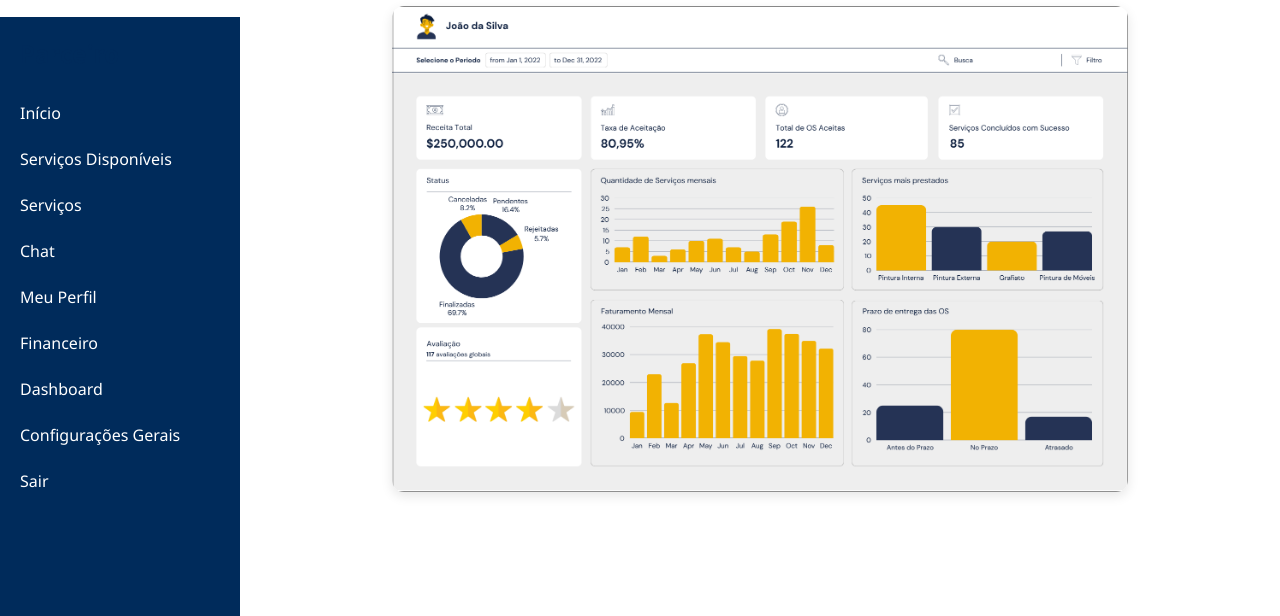
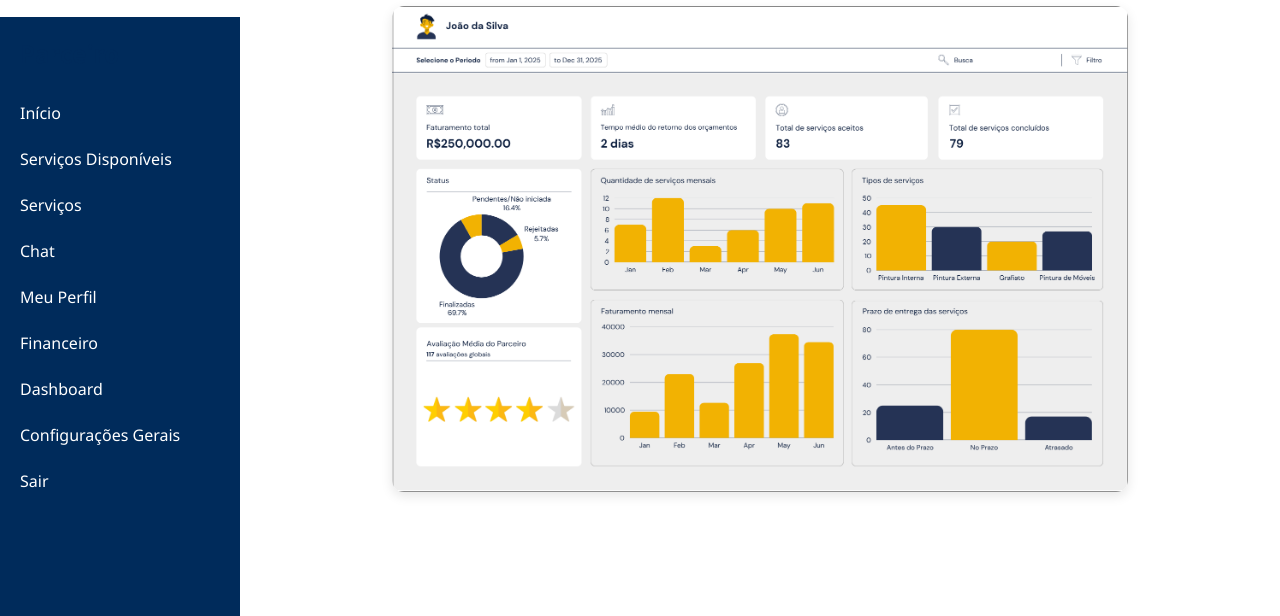
Before and after one commit to Lucas12Sep/ClickObras, a plain HTML site: page parceiro.html in a window 1280 px wide. Both pictures are taken after a click on the link "Dashboard". Shown: the part 184-800 px from the top of the page. Drawn offline with Linux system fonts and the light colour scheme.

Commit message:
atualizações

```diff
--- a/parceiro.html
+++ b/parceiro.html
@@ -499,7 +499,7 @@
     <p style="font-size: 1.2rem; color: #555;">Veja abaixo o seu painel com dados resumidos.</p>
 
     <div style="margin-top: 30px;">
-      <img src="Dash Parceiro (1).png" alt="Dashboard"
+      <img src="Dash Parceiro .png" alt="Dashboard"
         style="display: block; margin: 30px auto; max-width: 80%; height: auto; border-radius: 12px; box-shadow: 0 4px 12px rgba(0, 0, 0, 0.1);" />
     </div>
   </div>
```
Also changed, not shown: Dash Cliente.png, Dash Parceiro (1).png (deleted), Dash Parceiro .png (added).
